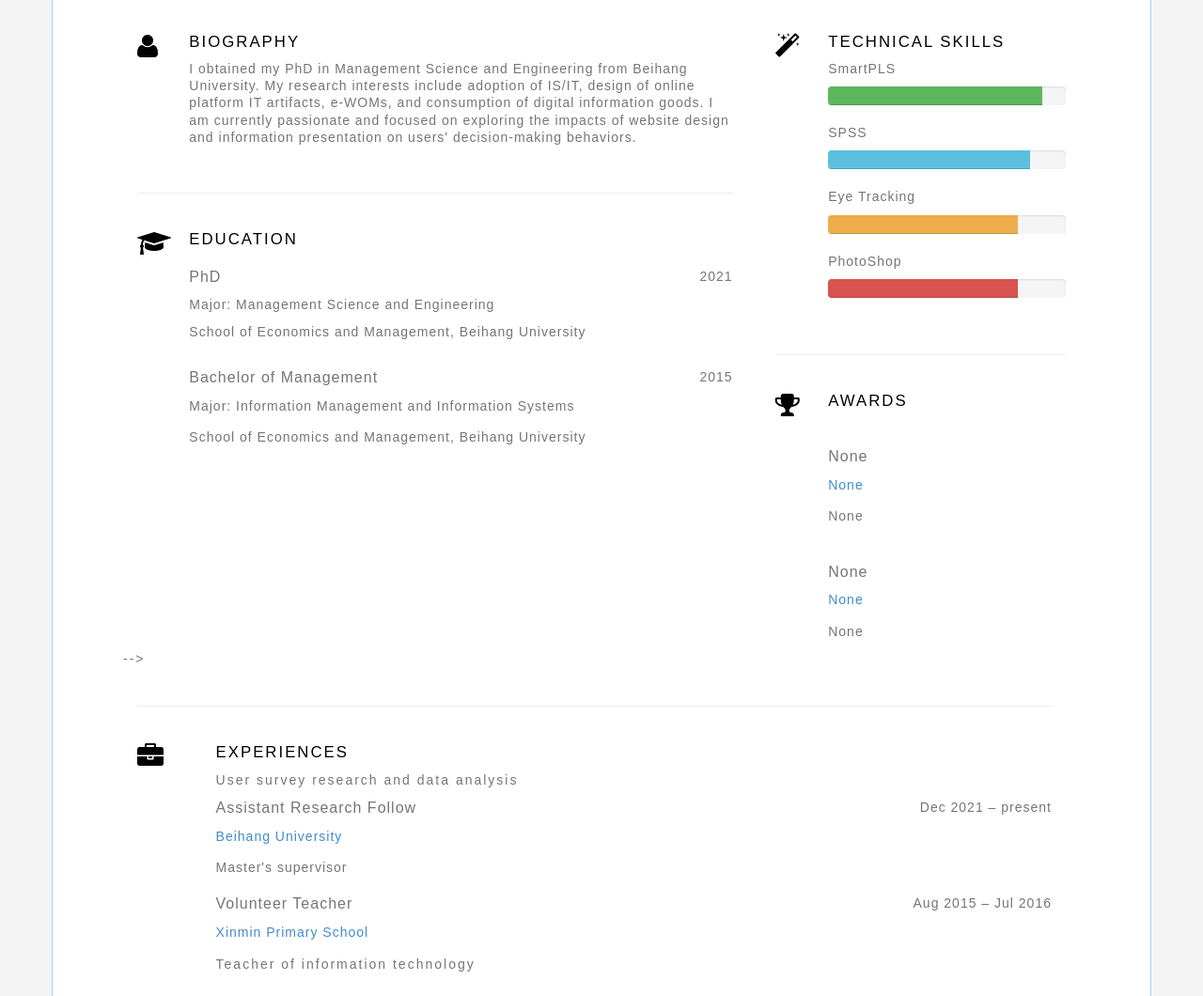
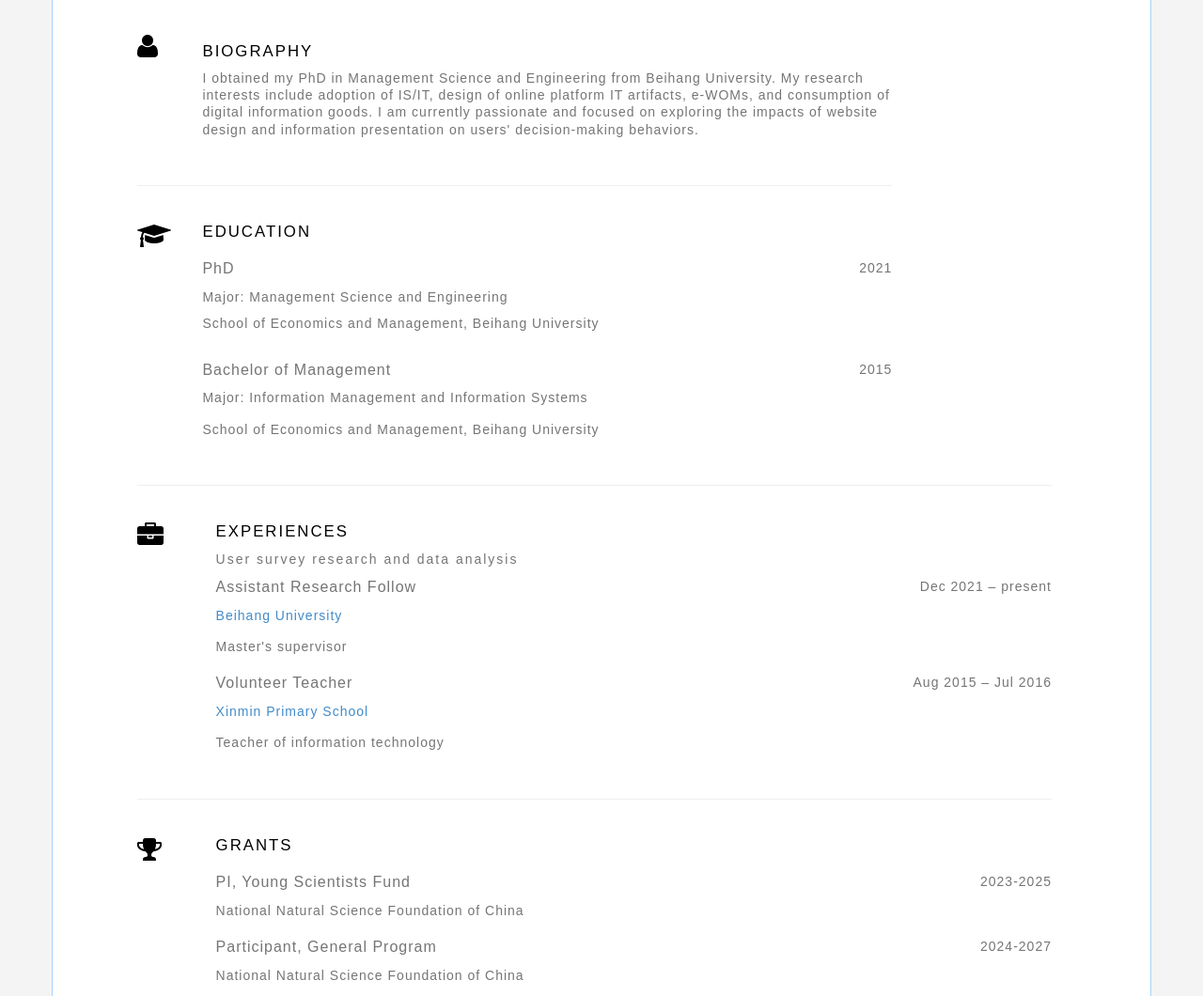
Before and after one commit to pengfeitang/pengfeitang.github.io, a plain HTML site: page index.html in a window 1280 px wide. Shown: the part 380-1440 px from the top of the page at 94% size. Drawn offline with Linux system fonts and the light colour scheme; a web font is replaced by a local one.

Commit message:
Update index.html

```diff
--- a/index.html
+++ b/index.html
@@ -94,14 +94,16 @@ FONTS & ICONS
 	<!-- ===========================
 	BODY LEFT PART
 	============================ -->
-	<div class="col-md-8 mainleft">
+	<div class="col-md-10 mainleft">
 		<div id="statement" class="row mobmid">
 			<div class="col-sm-1">
 				<span class="secicon fa fa-user"></span>
 			</div><!--icon end-->
 
 			<div class="col-sm-11">
+				<p></p>
 				<h3>biography </h3>
+				<p></p>
 				<p>I obtained my PhD in Management Science and Engineering from Beihang University.
 My research interests include adoption of IS/IT, design of online platform IT artifacts, e-WOMs, and consumption of digital information goods. I am currently passionate and focused on exploring the impacts of website design and information presentation on users' decision-making behaviors.</p>
 
@@ -149,78 +151,8 @@ My research interests include adoption of IS/IT, design of online platform IT ar
 		</div><!--Education end-->
 	</div><!--left end-->
 
-<!--
-	<!-- ===========================
-	SIDEBAR
-	=========================== -->
-	<div class="col-md-4 mainright">
-		<div class="row">
-			<div class="col-sm-1 col-md-2 mobmid">
-				<span class="secicon fa fa-magic"></span>
-			</div><!--icon end-->
-
-			<div class="col-sm-11 col-md-10">
-				<h3 class="mobmid">Technical skills </h3>
-
-				<p>SmartPLS</p>
-				<div class="progress">
-					<div class="progress-bar progress-bar-success" role="progressbar" aria-valuenow="90" aria-valuemin="0" aria-valuemax="100" style="width: 90%">
-						<span class="sr-only">90% Complete (success)</span>
-					</div>
-				</div><!--skill end-->
 
 
-				<p>SPSS</p>
-				<div class="progress">
-					<div class="progress-bar progress-bar-info" role="progressbar" aria-valuenow="85" aria-valuemin="0" aria-valuemax="100" style="width: 85%">
-						<span class="sr-only">85% Complete</span>
-					</div>
-				</div><!--skill end-->
-
-				<p>Eye Tracking</p>
-				<div class="progress">
-					<div class="progress-bar progress-bar-warning" role="progressbar" aria-valuenow="80" aria-valuemin="0" aria-valuemax="100" style="width: 80%">
-						<span class="sr-only">80% Complete (warning)</span>
-					</div>
-				</div><!--skill end-->
-
-				<p>PhotoShop</p>
-				<div class="progress">
-					<div class="progress-bar progress-bar-danger" role="progressbar" aria-valuenow="80" aria-valuemin="0" aria-valuemax="100" style="width: 80%">
-						<span class="sr-only">80% Complete (danger)</span>
-					</div>
-				</div><!--skill end-->
-			</div><!--info end-->
-		</div><!--tech skills end-->
-
-		<hr>
-
-		<div class="row mobmid">
-			<div class="col-sm-1 col-md-2">
-				<span class="secicon fa fa-trophy"></span>
-			</div><!--icon end-->
-
-			<div class="col-sm-11 col-md-10 ">
-				<h3>Awards</h3>
-
-				<div class="award">
-					<h4>None</h4>
-					<p class="sub"><a href="">None</a></p>
-					<p>None</p>
-				</div>
-				<!--1st award end-->
-
-				<div class="award">
-					<h4>None</h4>
-					<p class="sub"><a href="">None</a></p>
-					<p>None</p>
-				</div><!--1st award end-->
-			</div><!--awards end-->
-
-		</div>
-
-	</div><!--right end-->
--->
 
 	<!-- ===========================
 		EXPERIENCES
@@ -257,7 +189,8 @@ My research interests include adoption of IS/IT, design of online platform IT ar
 							<p></p>
 						<h4>Volunteer Teacher</h4>
 						<p class="sub"><a href="">Xinmin Primary School</a>
-						</p>Teacher of information technology</p>
+						</p>
+						<p>Teacher of information technology</p>
 					</div>
 
 					<div class="year col-md-3">
@@ -300,7 +233,7 @@ My research interests include adoption of IS/IT, design of online platform IT ar
 				<div class="row">
 					<div class="col-md-9">
 							<p></p>
-						<h4>Participant,General Program</h4>
+						<h4>Participant, General Program</h4>
 
 						<p>National Natural Science Foundation of China</p>
 					</div>
@@ -315,7 +248,7 @@ My research interests include adoption of IS/IT, design of online platform IT ar
 				<p></p>
 				   <div class="row">
 					<div class="col-md-9">
-						<h4>Participant,General Program</h4>
+						<h4>Participant, General Program</h4>
 
 						<p>National Natural Science Foundation of China</p>
 					</div>
@@ -345,13 +278,14 @@ My research interests include adoption of IS/IT, design of online platform IT ar
 				<p></p>
 				   <div class="row">
 					<div class="col-md-12">
-						<p>Ma, Y., Yao, Z., Zhang, J., & Tang, P. (2024). <a href="https://doi.org/10.1016/j.ipm.2024.103692">Unveiling the impacts of performance-contingent incentivized reviews on subsequent supplementary reviews</a>. <i><font color="black"> Information Processing & Management</font></i>, 61(3), 103692.</p>
-						<p>He, D., Yao, Z., Tang, P., & Ma, Y. (2023). <a href="https://doi.org/10.1080/0144929X.2022.2053884">Impacts of different interactions on viewers’ sense of virtual community: an empirical study of live streaming platform</a>. <i><font color="black"> Behaviour & Information Technology</font></i>, 42(7), 940–960.</p>
-						<p>Luan, J., Xiao, J., Tang, P., & Li, M. (2022). <a href="https://doi.org/10.1108/INTR-12-2019-0517">Positive effects of negative reviews: An eye-tracking perspective.</a><i><font color="black"> Internet Research</font></i>, 32(1), 197-218.</p>
-						<p>Tang, P., Yao, Z., Luan, J., & Xiao, J. (2022). <a href="https://doi.org/10.1080/0144929X.2020.1813331">How information presentation formats influence usage behaviour of course management systems: flow diagram navigation versus menu navigation</a>. <i><font color="black"> Behaviour & Information Technology</font></i>, 41(2), 383-400.</p>
-						<p>Yao, Z., Tang, P., Fan, J., & Luan, J. (2021). <a href="https://doi.org/10.1016/j.ipm.2021.102583">Influence of Online Social Support on the Public's Belief in Overcoming COVID-19.</a><i><font color="black"> Information Processing & Management</font></i>, 58(4), 102583.</p>
-						<p>Shan, W., Wang, Y., Luan, J., & Tang, P. (2019). <a href="https://doi.org/10.2196/15544">The influence of physician information on patients' choice of physician in mhealth services using China’s Chunyu Doctor app: Eye-tracking and questionnaire study</a>. <i><font color="black"> JMIR mHealth and uHealth</font></i>, 7(10), e15544.</p>
-						<p>Xu, B., Yao, Z., & Tang, P. (2018). <a href="https://doi.org/10.1080/00207543.2018.1425558">Pricing strategies for information products with network effects and complementary services in a duopolistic market</a>.<i><font color="black"> International Journal of Production Research</font></i>, 56(12), 4243-4263.</p>
+						<p></p>
+						<p>1. Ma, Y., Yao, Z., Zhang, J., & Tang, P. (2024). <a href="https://doi.org/10.1016/j.ipm.2024.103692">Unveiling the impacts of performance-contingent incentivized reviews on subsequent supplementary reviews</a>. <i><font color="black"> Information Processing & Management</font></i>, 61(3), 103692.</p>
+						<p>2. He, D., Yao, Z., Tang, P., & Ma, Y. (2023). <a href="https://doi.org/10.1080/0144929X.2022.2053884">Impacts of different interactions on viewers’ sense of virtual community: an empirical study of live streaming platform</a>. <i><font color="black"> Behaviour & Information Technology</font></i>, 42(7), 940–960.</p>
+						<p>3. Luan, J., Xiao, J., Tang, P., & Li, M. (2022). <a href="https://doi.org/10.1108/INTR-12-2019-0517">Positive effects of negative reviews: An eye-tracking perspective.</a><i><font color="black"> Internet Research</font></i>, 32(1), 197-218.</p>
+						<p>4. Tang, P., Yao, Z., Luan, J., & Xiao, J. (2022). <a href="https://doi.org/10.1080/0144929X.2020.1813331">How information presentation formats influence usage behaviour of course management systems: flow diagram navigation versus menu navigation</a>. <i><font color="black"> Behaviour & Information Technology</font></i>, 41(2), 383-400.</p>
+						<p>5. Yao, Z., Tang, P., Fan, J., & Luan, J. (2021). <a href="https://doi.org/10.1016/j.ipm.2021.102583">Influence of Online Social Support on the Public's Belief in Overcoming COVID-19.</a><i><font color="black"> Information Processing & Management</font></i>, 58(4), 102583.</p>
+						<p>6. Shan, W., Wang, Y., Luan, J., & Tang, P. (2019). <a href="https://doi.org/10.2196/15544">The influence of physician information on patients' choice of physician in mhealth services using China’s Chunyu Doctor app: Eye-tracking and questionnaire study</a>. <i><font color="black"> JMIR mHealth and uHealth</font></i>, 7(10), e15544.</p>
+						<p>7. Xu, B., Yao, Z., & Tang, P. (2018). <a href="https://doi.org/10.1080/00207543.2018.1425558">Pricing strategies for information products with network effects and complementary services in a duopolistic market</a>.<i><font color="black"> International Journal of Production Research</font></i>, 56(12), 4243-4263.</p>
 
 
 
```
